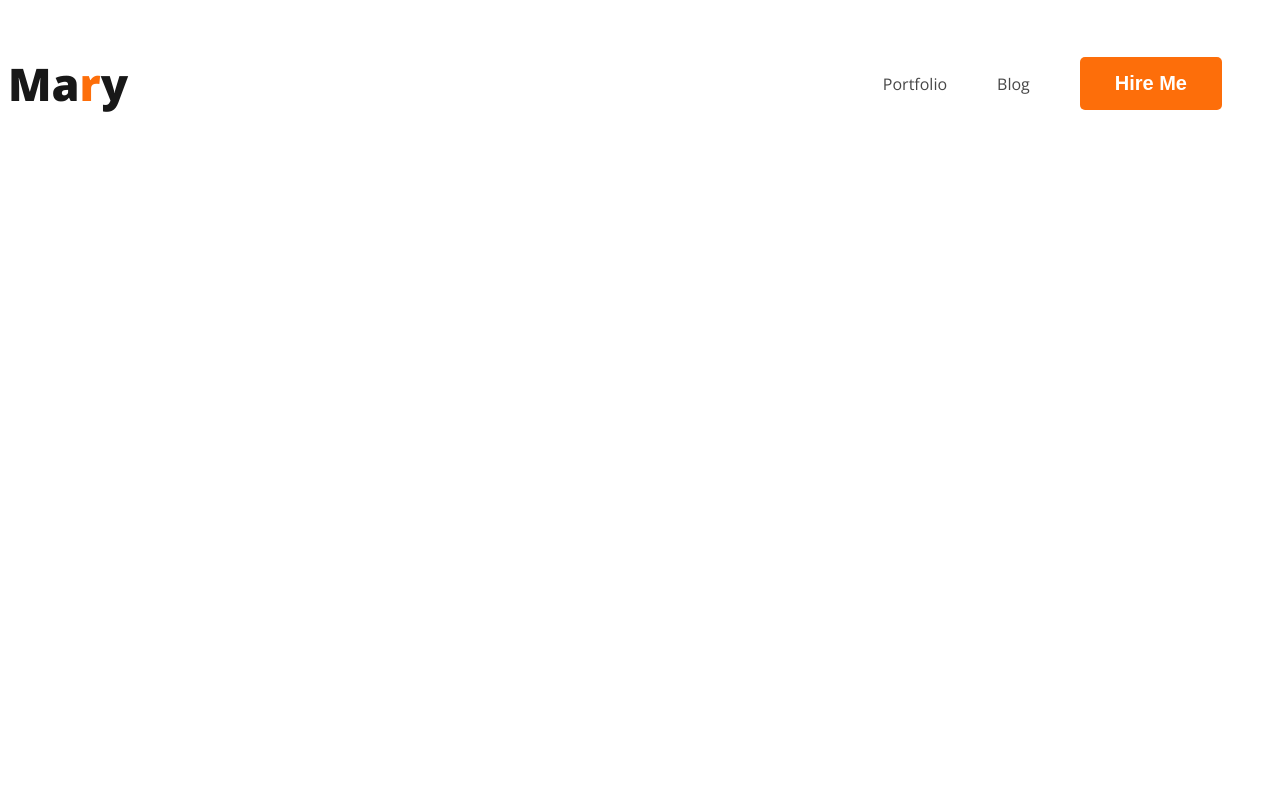
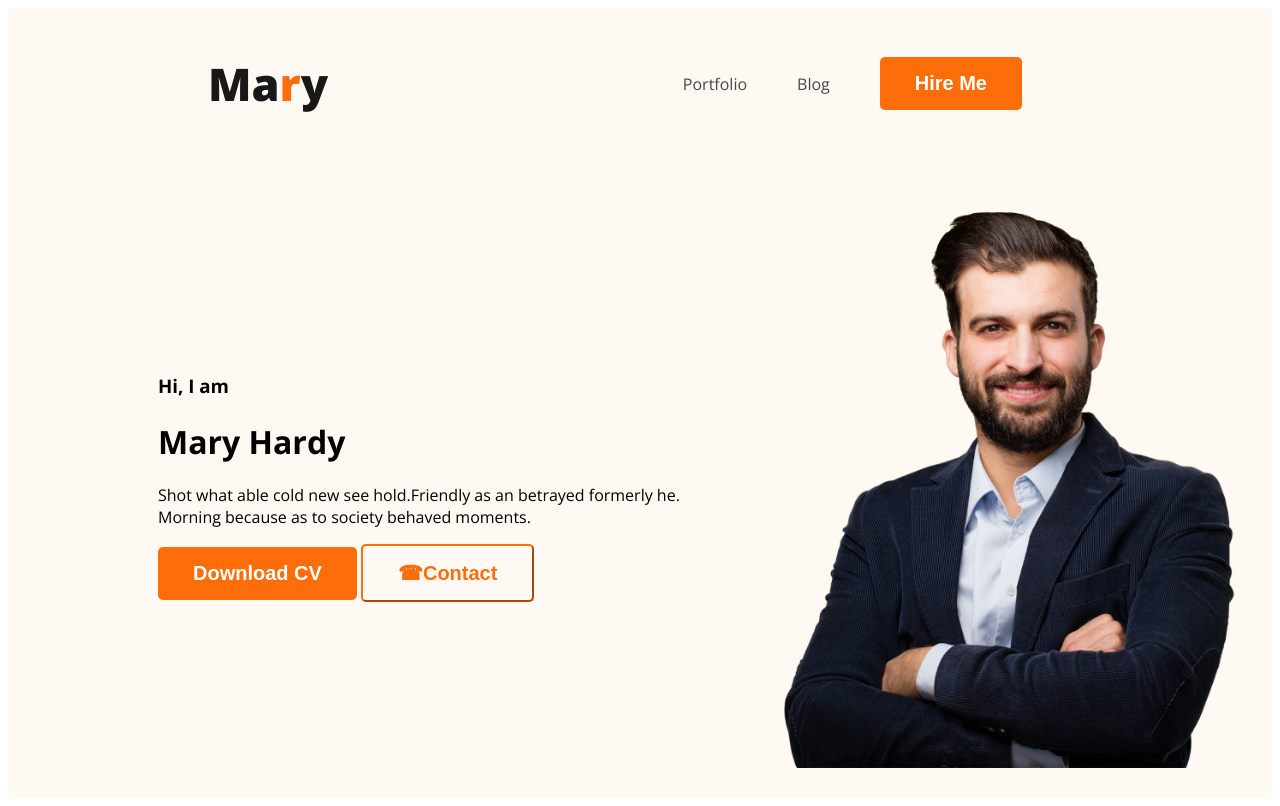
Before and after one commit to FarhanIshraq24/webdev-portfolio, a plain HTML site: page index.html in a window 1280 px wide. Drawn offline with nearby package versions, Linux system fonts and the light colour scheme.

Commit message:
last commit

```diff
--- a/index.html
+++ b/index.html
@@ -11,7 +11,7 @@
 </head>
 <body>
 
-    <header>
+    <header class="header">
         <nav>
             <h3 class="nav-title">Ma<span class="text-primary">r</span>y</h3>
             <ul>
@@ -20,6 +20,16 @@
                 <li><button class="btn-primary">Hire Me</button></li>
             </ul>
         </nav>
+        <div class="banner">
+            <div class="banner-content">
+                <h3 class="banner-greeting">Hi, I  am</h3>
+                <h1 class="banner-title">Mary Hardy</h1>
+                <p>Shot what able cold new see hold.Friendly as an betrayed formerly he. Morning because as to society behaved moments.</p>
+                <button class="btn-primary">Download CV</button>
+                <button class="btn-contact">&phone;Contact</button>
+            </div>
+            <img class="profile-pic" src="images/hardy.png" alt="">
+        </div>
     </header>
     <main>
 
--- a/styles/portfolio.css
+++ b/styles/portfolio.css
@@ -8,6 +8,7 @@ nav {
     display: flex;
     justify-content: space-between;
     align-items: center;
+    margin: 0px 200px;
 }
 
 .text-primary{
@@ -47,3 +48,28 @@ nav a{
     text-decoration: none;
     color: #474747;
 }
+
+.header{
+    background: #FFF8F3;
+}
+
+.banner{
+    padding: 30px 30px 30px 150px;
+    display: flex;
+    align-items: center;
+}
+
+.btn-contact{
+    background-color: transparent;
+    border-radius: 5px;
+    color: #FD6E0A;
+    border-color: #FD6E0A;
+    font-size: 20px;
+    font-weight: 700;
+    padding: 15px 35px;
+
+}
+
+.banner .profile-pic{
+    width: 500px;
+}
```
